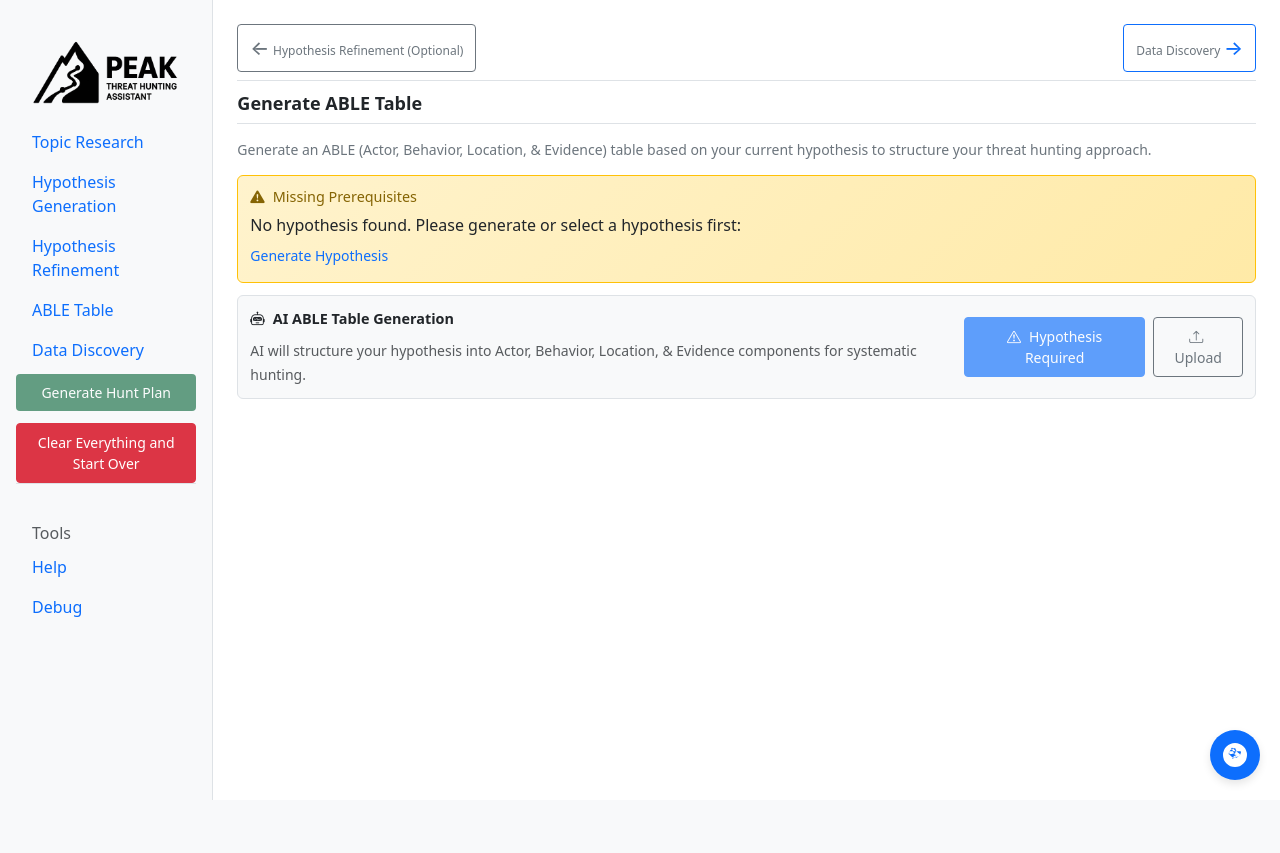
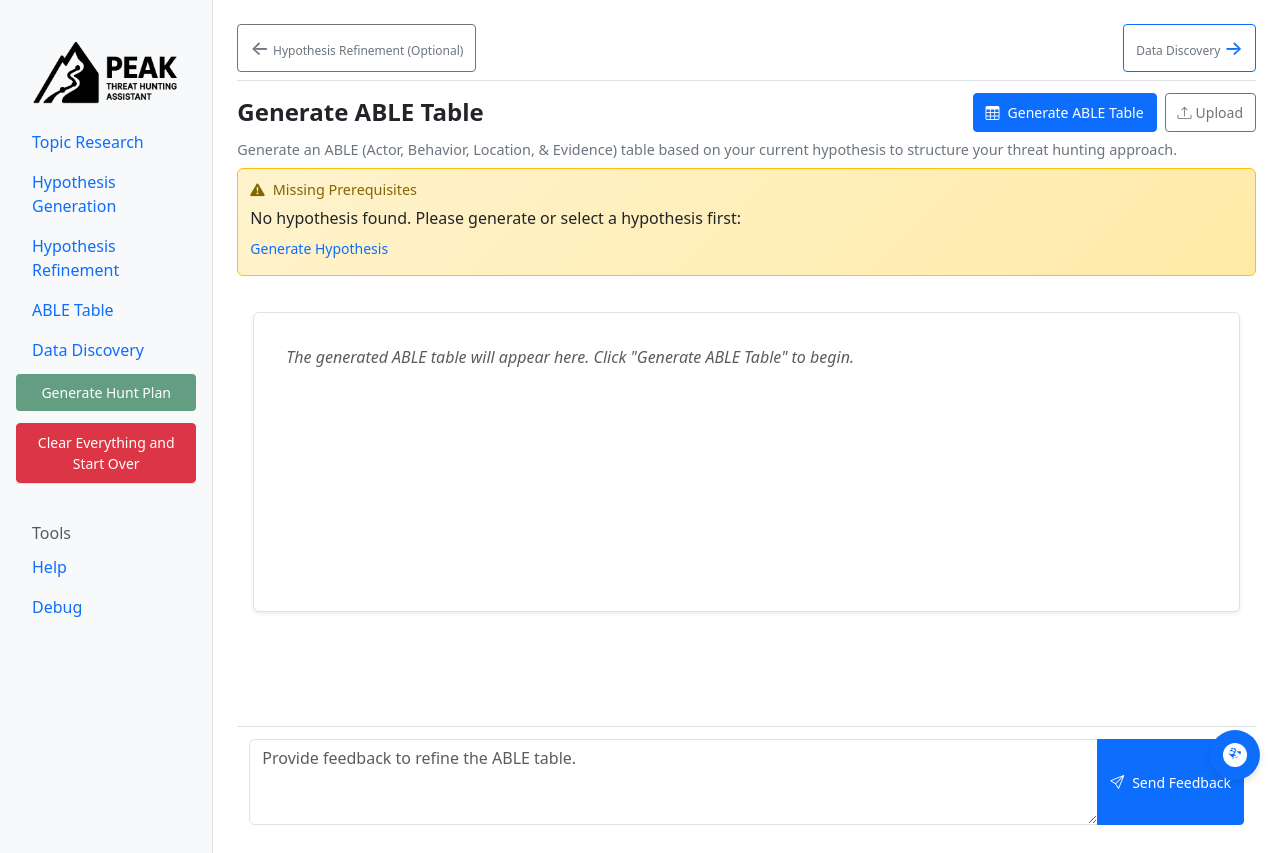
Before and after one commit to cisco-foundation-ai/PEAK-Assistant, a Flask app: page /able-table in a window 1280 px wide. Before the commit the page ends 800 px from the top, so only its background shows below. Run offline with Flask 3, Linux system fonts and the light colour scheme; some libraries are stand-ins or nearby versions.

Commit message:
UI support for user feedback loop during ABLE table generation.

```diff
--- a/UI/app.py
+++ b/UI/app.py
@@ -351,26 +351,40 @@ async def refine():
 @async_action
 async def able_table():
     data = request.json
-    # Use refined hypothesis if available, else fallback to original
-    hypothesis = data.get('hypothesis') or session.get('refined_hypothesis') or session.get('hypothesis', '')
-    report_md = data.get('report_md') or session.get('report_md', '')
-    retry_count = int(data.get('retry_count', 3))
-    # verbose_mode is ignored for able_table, as it is not supported
 
+    # Get hypothesis, falling back through the session states
+    hypothesis = data.get('hypothesis') or session.get('refined_hypothesis') or session.get('hypothesis')
     if not hypothesis:
-        return jsonify({'success': False, 'error': 'No hypothesis provided'}), 400
+        return jsonify({'success': False, 'error': 'No hypothesis found in request or session.'}), 400
 
-    local_context = session.get('local-context', '')  # Get local context from session
+    # Get other data from request and session
+    feedback = data.get('feedback')
+    current_able_table = data.get('current_able_table')
+    report_md = session.get('report_md', '')
+    local_context = session.get('local_context', INITIAL_LOCAL_CONTEXT)
 
+    # Import necessary modules
+    from able_assistant.able_assistant_cli import able_table
+    from autogen_agentchat.messages import UserMessage
+
+    # Construct the message history for feedback
+    previous_run = None
+    if feedback and current_able_table:
+        previous_run = [
+            UserMessage(content=f"The current ABLE draft is: {current_able_table}\n", source="user"),
+            UserMessage(content=f"User feedback: {feedback}\n", source="user")
+        ]
+
+    # Call the able_table function from the CLI module
     try:
         able_md = await retry_api_call(
-            async_able_table,
-            hypothesis,
-            report_md,
-            local_context=local_context,  # Pass local context
-            max_retries=retry_count
+            able_table,
+            hypothesis=hypothesis,
+            research_document=report_md,
+            local_context=local_context,
+            previous_run=previous_run
         )
-        # Store in session
+        # Store result in session
         session['able_table_md'] = able_md
         return jsonify({'success': True, 'able_table': able_md})
     except Exception as e:
--- a/UI/templates/able_table.html
+++ b/UI/templates/able_table.html
@@ -8,12 +8,87 @@
 {% block nav %}{{ super() }}{% endblock %}
 
 {% block content %}
+<style>
+    /* Custom styles for ABLE Table page */
+    .phase-container {
+        display: flex;
+        flex-direction: column;
+        height: calc(100vh - 56px); /* Full height minus navbar */
+        overflow: hidden;
+    }
+
+    .able-top-section {
+        padding-bottom: 0.5rem;
+        flex-shrink: 0;
+    }
+
+    .able-table-container {
+        flex: 1;
+        overflow-y: auto;
+        padding: 0.5rem;
+    }
+
+    .feedback-container-fixed {
+        position: sticky;
+        bottom: 0;
+        background-color: var(--bs-body-bg);
+        border-top: 1px solid var(--bs-border-color);
+        padding: 0.75rem;
+        z-index: 1000;
+    }
+
+    /* More compact elements */
+    .compact-header {
+        display: flex;
+        justify-content: space-between;
+        align-items: center;
+        margin-bottom: 0.5rem;
+    }
+
+    .compact-header h1 {
+        font-size: 1.5rem;
+        margin-bottom: 0;
+    }
+
+    .phase-description {
+        font-size: 0.9rem;
+        margin-bottom: 0.5rem;
+    }
+
+    .content-preview-card {
+        margin-bottom: 0.5rem;
+    }
+
+    .content-preview-header {
+        padding: 0.5rem;
+    }
+
+    .content-preview-header h5 {
+        font-size: 1rem;
+        margin-bottom: 0;
+    }
+</style>
+
 <div class="phase-container">
+    <!-- Top Section (Header, description, hypothesis) -->
+    <div class="able-top-section">
         <!-- Compact Phase Header -->
-    <div class="phase-header">
+        <div class="compact-header">
             <h1 class="phase-title">Generate ABLE Table</h1>
-        <div id="download-able-actions-container" style="display: none;">
+            <div class="d-flex gap-2">
+                <div id="download-able-actions-container">
                     <!-- Download button will be inserted here by script -->
+                </div>
+                <button id="generate-able-btn" class="btn btn-primary">
+                    <i class="bi bi-table me-2"></i>Generate ABLE Table
+                </button>
+                <div class="upload-container">
+                    <input type="file" id="upload-able-table-file" class="form-control" accept=".md,.txt" style="display: none;">
+                    <button type="button" id="upload-able-table-btn" class="btn btn-outline-secondary">
+                        <i class="bi bi-upload me-1"></i>Upload
+                    </button>
+                    <small id="upload-able-table-filename" class="form-text text-muted"></small>
+                </div>
             </div>
         </div>
 
@@ -32,44 +107,36 @@
         </div>
 
         <!-- Current Hypothesis Display -->
-    <div id="current-hypo-container" style="display: none;" class="mb-3">
+        <div id="current-hypo-container">
             <div class="content-preview-card">
                 <div class="content-preview-header">
                     <h5><i class="bi bi-lightbulb me-2"></i>Current Hypothesis</h5>
-                <small class="text-muted">The ABLE table will be generated based on this hypothesis</small>
                 </div>
                 <div id="current-hypo-content" class="content-preview-body" data-raw-markdown=""></div>
             </div>
         </div>
 
-    <!-- Compact Action Section -->
-    <div class="action-section">
-        <div class="d-flex justify-content-between align-items-center">
-            <div>
-                <div class="action-section-title">
-                    <i class="bi bi-robot me-2"></i>AI ABLE Table Generation
-                </div>
-                <small class="text-muted">AI will structure your hypothesis into Actor, Behavior, Location, & Evidence components for systematic hunting.</small>
-            </div>
-            <div class="d-flex gap-2">
-                <button id="generate-able-btn" class="btn btn-primary">
-                    <i class="bi bi-table me-2"></i>Generate ABLE Table
-                </button>
-                <div class="upload-container">
-                    <input type="file" id="upload-able-table-file" class="form-control" accept=".md,.txt" style="display: none;">
-                    <button type="button" id="upload-able-table-btn" class="btn btn-outline-secondary">
-                        <i class="bi bi-upload me-1"></i>Upload
-                    </button>
-                    <small id="upload-able-table-filename" class="form-text text-muted"></small>
+        <!-- No description text here to maximize space -->
+    </div><!-- End of able-top-section -->
+
+    <!-- Content Display - Takes up most of the page -->
+    <div id="able-table-container" class="able-table-container">
+        <div class="content-card m-2">
+            <div id="able-table-content" data-raw-markdown="">
+                <div id="able-table-placeholder" class="text-muted fst-italic p-3">
+                    The generated ABLE table will appear here. Click "Generate ABLE Table" to begin.
                 </div>
             </div>
         </div>
     </div>
 
-    <!-- Content Display - Takes up most of the page -->
-    <div id="able-table-container" style="display: none;">
-        <div class="content-card">
-            <div id="able-table-content" data-raw-markdown=""></div>
+    <!-- Feedback Input Area: Fixed at the bottom -->
+    <div id="feedback-container" class="feedback-container-fixed">
+        <div class="input-group">
+            <textarea id="feedback-input" class="form-control" rows="3" placeholder="Provide feedback to refine the ABLE table."></textarea>
+            <button id="send-feedback-btn" class="btn btn-primary">
+                <i class="bi bi-send me-2"></i>Send Feedback
+            </button>
         </div>
     </div>
 </div>
@@ -80,35 +147,31 @@
 /**
  * ABLE Table Phase Manager
  */
-class AbleTableManager extends PhaseManager {
+class AbleTableManager {
     constructor() {
-        super('able_table', {
-            apiEndpoint: '/api/able-table',
-            contentContainer: 'able-table-content',
-            downloadContainer: 'download-able-actions-container',
-            sessionStorageKey: 'able_table_md',
-            globalContentVar: 'currentAbleTableMarkdown',
-            responseContentKey: 'able_table',
-            loadingMessage: 'Generating ABLE Table...',
-            generateButtonTitle: 'Generate ABLE table based on current hypothesis',
-            generateButtonText: '<i class="bi bi-table me-2"></i>Generate ABLE Table',
-            prerequisites: [
-                {
-                    sessionKey: 'hypothesis',
-                    name: 'Hypothesis',
-                    url: '/hypothesis'
-                }
-            ]
-        });
+        this.apiEndpoint = '/api/able-table';
+        this.contentContainer = document.getElementById('able-table-content');
+        this.downloadContainer = document.getElementById('download-able-actions-container');
+        this.sessionStorageKey = 'able_table_md';
 
+        this.feedbackInput = document.getElementById('feedback-input');
+        this.currentHypoContent = document.getElementById('current-hypo-content');
+
+        this.setupEventListeners();
         this.setupUploadHandlers();
+        this.initializePage();
     }
 
     setupEventListeners() {
-        const generateBtn = document.getElementById('generate-able-btn');
-        if (generateBtn) {
-            generateBtn.addEventListener('click', () => this.handleGenerate());
+        document.getElementById('generate-able-btn').addEventListener('click', () => this.handleGenerate());
+        document.getElementById('send-feedback-btn').addEventListener('click', () => this.handleSendFeedback());
+
+        this.feedbackInput.addEventListener('keydown', (e) => {
+            if (e.key === 'Enter' && !e.shiftKey) {
+                e.preventDefault();
+                this.handleSendFeedback();
             }
+        });
     }
 
     setupUploadHandlers() {
@@ -121,47 +184,96 @@ class AbleTableManager extends PhaseManager {
         }
     }
 
+    initializePage() {
+        this.displayHypothesis();
+        const existingTable = sessionStorage.getItem(this.sessionStorageKey);
+        if (existingTable) {
+            this.updateContent(existingTable);
+        }
+    }
+
+    displayHypothesis() {
+        const hypothesis = sessionStorage.getItem('refined_hypothesis') || sessionStorage.getItem('hypothesis');
+        if (hypothesis) {
+            document.getElementById('current-hypo-container').style.display = 'block';
+            document.getElementById('no-hypothesis-warning').style.display = 'none';
+            ContentRenderer.renderMarkdown(hypothesis, this.currentHypoContent);
+            this.currentHypoContent.dataset.rawMarkdown = hypothesis;
+        } else {
+            document.getElementById('no-hypothesis-warning').style.display = 'block';
+            document.getElementById('current-hypo-container').style.display = 'none';
+        }
+    }
+
+    updateContent(markdown) {
+        const placeholder = document.getElementById('able-table-placeholder');
+        if (placeholder) {
+            placeholder.style.display = 'none';
+        }
+        ContentRenderer.renderMarkdown(markdown, this.contentContainer);
+        this.contentContainer.dataset.rawMarkdown = markdown;
+        sessionStorage.setItem(this.sessionStorageKey, markdown);
+        DownloadManager.setupDownloadButton('able-table-content', 'able_table', 'download-able-actions-container');
+        this.downloadContainer.style.display = 'flex';
+    }
+
+    async generateContent(requestBody) {
+        UIFeedback.show('loading', 'Generating ABLE Table...');
+        try {
+            const response = await fetch(this.apiEndpoint, {
+                method: 'POST',
+                headers: { 'Content-Type': 'application/json' },
+                body: JSON.stringify(requestBody)
+            });
+            const data = await response.json();
+            if (data.success) {
+                this.updateContent(data.able_table);
+            } else {
+                throw new Error(data.error || 'Failed to generate content');
+            }
+        } catch (error) {
+            UIFeedback.show('error', 'Error: ' + error.message);
+        } finally {
+            UIFeedback.hideLoading();
+        }
+    }
+
     async handleGenerate() {
-        // Check if prerequisites are met before proceeding
         const hypothesis = sessionStorage.getItem('refined_hypothesis') || sessionStorage.getItem('hypothesis');
         if (!hypothesis) {
             UIFeedback.show('error', 'Please generate or select a hypothesis first.');
             return;
         }
-
-        // Hide content section before generating
-        const ableTableContainer = document.getElementById('able-table-container');
-        if (ableTableContainer) {
-            ableTableContainer.style.display = 'none';
+        await this.generateContent({ hypothesis: hypothesis });
     }
 
-        try {
-            // Get retry count from localStorage
-            let retryCount = 3; // Default value
-            const storedRetryCount = localStorage.getItem('retry-count-page');
-            if (storedRetryCount) {
-                const parsedRetryCount = parseInt(storedRetryCount, 10);
-                if (!isNaN(parsedRetryCount)) {
-                    retryCount = parsedRetryCount;
-                } else {
-                    console.warn('Invalid retry count in localStorage for ABLE table, using default (3).');
+    async handleSendFeedback() {
+        const feedback = this.feedbackInput.value.trim();
+        if (!feedback) {
+            UIFeedback.show('error', 'Please enter feedback to refine the ABLE table.');
+            return;
         }
+
+        const currentAbleTable = this.contentContainer.dataset.rawMarkdown;
+        if (!currentAbleTable) {
+            UIFeedback.show('error', 'No ABLE table content found to provide feedback on.');
+            return;
+        }
+
+        const hypothesis = sessionStorage.getItem('refined_hypothesis') || sessionStorage.getItem('hypothesis');
+        if (!hypothesis) {
+            UIFeedback.show('error', 'No hypothesis found to generate the ABLE table.');
+            return;
         }
 
         const requestBody = {
-                retry_count: retryCount,
-                hypothesis: hypothesis // Pass the correct hypothesis
+            hypothesis: hypothesis,
+            feedback: feedback,
+            current_able_table: currentAbleTable
         };
+
         await this.generateContent(requestBody);
-        } catch (error) {
-            // Enhanced error handling for OpenAI issues
-            if (error.message && error.message.includes('OpenAI API internal server error')) {
-                UIFeedback.show('error',
-                    'OpenAI API internal server error. This is an issue with OpenAI\'s servers. Maximum retry attempts reached.\n\nTip: You can try again later, refine your hypothesis, or increase the retry count.'
-                );
-            }
-            // Other error handling is done in the parent class
-        }
+        this.feedbackInput.value = '';
     }
 
     async handleFileUpload(event) {
@@ -178,12 +290,10 @@ class AbleTableManager extends PhaseManager {
 
         try {
             UIFeedback.showLoading('Uploading ABLE table...');
-
             const response = await fetch('/api/upload-able-table', {
                 method: 'POST',
                 body: formData
             });
-
             const data = await response.json();
             UIFeedback.hideLoading();
 
@@ -193,138 +303,14 @@ class AbleTableManager extends PhaseManager {
                     uploadFilename.textContent = file.name + ' uploaded successfully!';
                     setTimeout(() => { uploadFilename.textContent = file.name; }, 3000);
                 }
-
-                // Refresh hypothesis display and other UI elements
-                await this.initialize();
             } else {
                 UIFeedback.show('error', data.error || 'Failed to upload ABLE table.');
-                if (uploadFilename) {
-                    uploadFilename.textContent = 'Upload failed. Try again.';
-                }
             }
         } catch (error) {
             UIFeedback.hideLoading();
-            UIFeedback.show('error', 'Error uploading file: ' + error.message);
-            if (uploadFilename) {
-                uploadFilename.textContent = 'Upload failed. Try again.';
+            UIFeedback.show('error', 'Upload failed: ' + error.message);
         }
-        }
-
-        // Clear file input
         event.target.value = '';
-    }
-
-    async checkPrerequisites() {
-        try {
-            const sessionData = await this.apiClient.getSessionData();
-            const missing = [];
-
-            // Check for hypothesis (refined or original)
-            const hypothesisToUse = sessionData.refined_hypothesis || sessionData.hypothesis;
-            if (!hypothesisToUse || !hypothesisToUse.trim()) {
-                missing.push({
-                    sessionKey: 'hypothesis',
-                    name: 'Hypothesis',
-                    url: '/hypothesis'
-                });
-            }
-
-            this.updatePrerequisiteUI(missing, sessionData);
-            return { valid: missing.length === 0, missing };
-        } catch (error) {
-            console.warn('Could not check prerequisites:', error);
-            return { valid: true, missing: [] };
-        }
-    }
-
-    updatePrerequisiteUI(missingPrereqs, sessionData = null) {
-        const warningElement = document.getElementById('no-hypothesis-warning');
-        const generateBtn = document.getElementById('generate-able-btn');
-        const currentHypoContainer = document.getElementById('current-hypo-container');
-        const currentHypoContent = document.getElementById('current-hypo-content');
-
-        if (missingPrereqs.length > 0 && warningElement) {
-            warningElement.style.display = 'block';
-            currentHypoContainer.style.display = 'none';
-
-            if (generateBtn) {
-                generateBtn.disabled = true;
-                generateBtn.classList.add('btn-disabled-warning');
-                generateBtn.title = 'Generate or select a hypothesis first';
-                generateBtn.innerHTML = '<i class="bi bi-exclamation-triangle me-2"></i>Hypothesis Required';
-            }
-        } else {
-            if (warningElement) {
-                warningElement.style.display = 'none';
-            }
-
-            // Show current hypothesis
-            if (sessionData && currentHypoContainer && currentHypoContent) {
-                const hypothesisToUse = sessionData.refined_hypothesis || sessionData.hypothesis;
-                if (hypothesisToUse && hypothesisToUse.trim()) {
-                    currentHypoContent.setAttribute('data-raw-markdown', hypothesisToUse);
-                    if (typeof renderMarkdown === 'function') {
-                        renderMarkdown(hypothesisToUse, currentHypoContent);
-                    } else {
-                        currentHypoContent.innerHTML = hypothesisToUse;
-                    }
-                    currentHypoContainer.style.display = 'block';
-                }
-            }
-
-            if (generateBtn) {
-                generateBtn.disabled = false;
-                generateBtn.classList.remove('btn-disabled-warning');
-                generateBtn.title = 'Generate ABLE table based on current hypothesis';
-                generateBtn.innerHTML = '<i class="bi bi-table me-2"></i>Generate ABLE Table';
-            }
-        }
-    }
-
-    onContentGenerated(response) {
-        // Show content container
-        const ableTableContainer = document.getElementById('able-table-container');
-        if (ableTableContainer) {
-            ableTableContainer.style.display = 'block';
-        }
-
-        // Setup download button
-        DownloadManager.setupDownloadButton(
-            this.config.contentContainer,
-            'able_table',
-            this.config.downloadContainer
-        );
-
-        // Show download container
-        const downloadContainer = document.getElementById(this.config.downloadContainer);
-        if (downloadContainer) {
-            downloadContainer.style.display = 'flex';
-        }
-    }
-
-    async initialize() {
-        await super.initialize();
-
-        // Load session data and update UI
-        try {
-            const sessionData = await this.apiClient.getSessionData();
-
-            // Check prerequisites and update hypothesis display
-            await this.checkPrerequisites();
-
-            // Load existing ABLE table if available
-            if (sessionData.able_table_md && sessionData.able_table_md.trim()) {
-                this.updateContent(sessionData.able_table_md);
-            }
-        } catch (error) {
-            console.warn('Could not load session data:', error);
-            // Still try to check prerequisites with empty data
-            this.updatePrerequisiteUI([{
-                sessionKey: 'hypothesis',
-                name: 'Hypothesis',
-                url: '/hypothesis'
-            }]);
-        }
     }
 }
 
```
Lines whose indentation alone changed are shown as unchanged.
